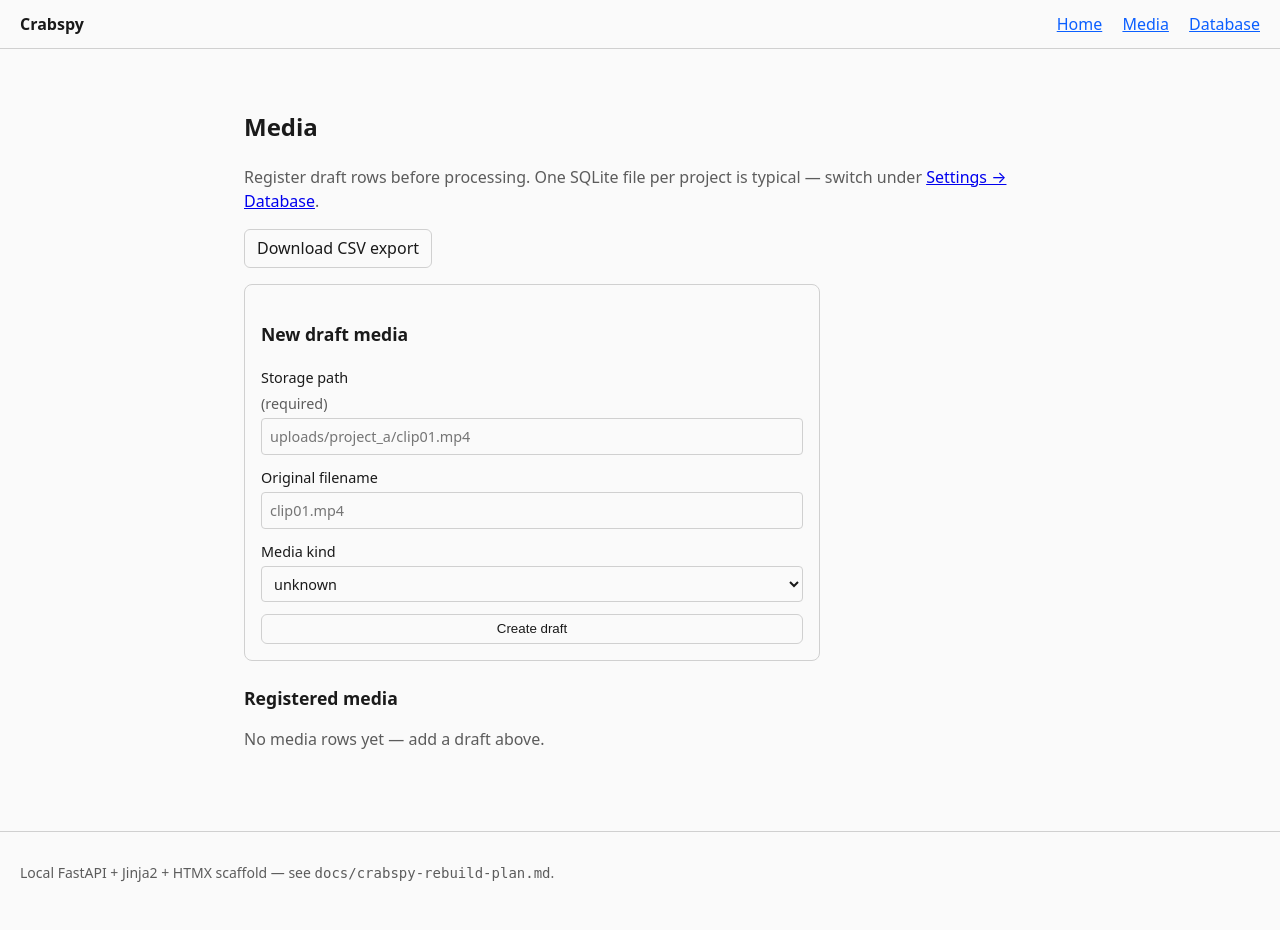
After one commit to CexyNature/Crabspy, a FastAPI app: template apps/web/crabspy_web/templates/media/list.html in a window 1280 px wide. The commit adds this page. Run offline with FastAPI, Linux system fonts and the light colour scheme; the template is opened without the code that fills it, so the values that code supplies are empty.

Commit message:
:necktie: Add database layer to web, database switching and listing

```diff
--- a/apps/web/alembic.ini
+++ b/apps/web/alembic.ini
@@ -2,6 +2,7 @@
 script_location = alembic
 prepend_sys_path = .
 version_path_separator = os
+path_separator = os
 
 sqlalchemy.url = sqlite:///%(here)s/../../data/db/project.sqlite
 
--- a/apps/web/crabspy_web/app.py
+++ b/apps/web/crabspy_web/app.py
@@ -8,8 +8,9 @@ from fastapi.staticfiles import StaticFiles
 from fastapi.templating import Jinja2Templates
 
 from crabspy_web.config import get_settings
+from crabspy_web.db.migrate import run_alembic_upgrade_head
 from crabspy_web.db.session import init_engine
-from crabspy_web.routers import health, pages
+from crabspy_web.routers import health, media, pages, settings as settings_router
 
 PACKAGE_DIR = Path(__file__).resolve().parent
 
@@ -21,7 +22,12 @@ async def lifespan(app: FastAPI):
     settings.uploads_dir.mkdir(parents=True, exist_ok=True)
     settings.exports_dir.mkdir(parents=True, exist_ok=True)
     settings.cache_dir.mkdir(parents=True, exist_ok=True)
-    init_engine(settings.database_url)
+    settings.config_dir.mkdir(parents=True, exist_ok=True)
+
+    url = settings.resolve_database_url()
+    init_engine(url)
+    run_alembic_upgrade_head(url)
+
     yield
 
 
@@ -43,6 +49,8 @@ def create_app() -> FastAPI:
 
     app.include_router(pages.router)
     app.include_router(health.router)
+    app.include_router(media.router)
+    app.include_router(settings_router.router)
 
     return app
 
--- a/apps/web/crabspy_web/services/__init__.py
+++ b/apps/web/crabspy_web/services/__init__.py
@@ -1 +1 @@
-"""Application services (media, metadata, CSV export, etc.)."""
+"""Application services."""
--- a/apps/web/crabspy_web/static/css/app.css
+++ b/apps/web/crabspy_web/static/css/app.css
@@ -97,3 +97,95 @@ body {
 .fragment-status p {
   margin: 0;
 }
+
+.h3 {
+  font-size: 1.1rem;
+  margin: 1.25rem 0 0.5rem;
+}
+
+.stacked-form {
+  display: flex;
+  flex-direction: column;
+  gap: 0.75rem;
+  max-width: 36rem;
+  margin-bottom: 1.5rem;
+  padding: 1rem;
+  border: 1px solid var(--border);
+  border-radius: 8px;
+}
+
+.stacked-form label {
+  display: flex;
+  flex-direction: column;
+  gap: 0.25rem;
+  font-size: 0.9rem;
+}
+
+.stacked-form input,
+.stacked-form select,
+.stacked-form textarea {
+  padding: 0.4rem 0.5rem;
+  border: 1px solid var(--border);
+  border-radius: 4px;
+  background: var(--bg);
+  color: var(--fg);
+  font: inherit;
+}
+
+.btn-secondary {
+  display: inline-block;
+  text-decoration: none;
+  margin-right: 0.5rem;
+}
+
+.form-error {
+  color: #b00020;
+  font-weight: 600;
+}
+
+.table-wrap {
+  overflow-x: auto;
+}
+
+.data-table {
+  width: 100%;
+  border-collapse: collapse;
+  font-size: 0.9rem;
+}
+
+.data-table th,
+.data-table td {
+  border: 1px solid var(--border);
+  padding: 0.4rem 0.5rem;
+  text-align: left;
+  vertical-align: top;
+}
+
+.data-table thead {
+  background: color-mix(in srgb, var(--border) 30%, transparent);
+}
+
+.cell-path {
+  word-break: break-all;
+  max-width: 14rem;
+}
+
+.code-block {
+  padding: 0.75rem 1rem;
+  border: 1px solid var(--border);
+  border-radius: 6px;
+  overflow-x: auto;
+  font-size: 0.85rem;
+}
+
+.notice {
+  padding: 0.75rem 1rem;
+  border-radius: 6px;
+  border: 1px solid var(--border);
+  background: color-mix(in srgb, var(--accent) 12%, transparent);
+}
+
+.notice.success {
+  border-color: #2e7d32;
+  background: color-mix(in srgb, #2e7d32 15%, transparent);
+}
--- a/apps/web/crabspy_web/templates/layouts/base.html
+++ b/apps/web/crabspy_web/templates/layouts/base.html
@@ -12,6 +12,8 @@
       <a class="brand" href="/">Crabspy</a>
       <nav class="site-nav">
         <a href="/">Home</a>
+        <a href="/media/">Media</a>
+        <a href="/settings/database">Database</a>
       </nav>
     </header>
     <main id="main" class="site-main">
--- /dev/null
+++ b/apps/web/crabspy_web/templates/media/list.html
@@ -0,0 +1,15 @@
+{% extends "layouts/base.html" %}
+{% block title %}Media — Crabspy{% endblock %}
+{% block content %}
+  <section class="panel">
+    <h1>Media</h1>
+    <p class="muted">
+      Register draft rows before processing. One SQLite file per project is typical — switch under
+      <a href="/settings/database">Settings → Database</a>.
+    </p>
+    <p>
+      <a class="btn btn-secondary" href="/media/export.csv">Download CSV export</a>
+    </p>
+    {% include "partials/media_list_block.html" %}
+  </section>
+{% endblock %}
--- a/apps/web/crabspy_web/templates/pages/index.html
+++ b/apps/web/crabspy_web/templates/pages/index.html
@@ -4,7 +4,8 @@
   <section class="panel">
     <h1>Crabspy web</h1>
     <p class="lead">
-      Server-rendered UI scaffold. Media metadata, annotations, and database features will plug in per the rebuild plan.
+      Register media drafts, switch project databases, and export CSV — see <a href="/media/">Media</a> and
+      <a href="/settings/database">Database settings</a>.
     </p>
     <p>
       <strong>HTMX example:</strong>
--- /dev/null
+++ b/apps/web/crabspy_web/templates/partials/media_list_block.html
@@ -0,0 +1,65 @@
+<div id="media-list-block" class="media-list-block">
+  {% if error %}
+    <p class="form-error" role="alert">{{ error }}</p>
+  {% endif %}
+
+  <form
+    class="stacked-form"
+    method="post"
+    action="/media/"
+    hx-post="/media/"
+    hx-target="#media-list-block"
+    hx-swap="outerHTML"
+  >
+    <h2 class="h3">New draft media</h2>
+    <label>
+      Storage path <span class="muted">(required)</span>
+      <input type="text" name="storage_path" required placeholder="uploads/project_a/clip01.mp4" autocomplete="off" />
+    </label>
+    <label>
+      Original filename
+      <input type="text" name="original_filename" placeholder="clip01.mp4" autocomplete="off" />
+    </label>
+    <label>
+      Media kind
+      <select name="media_kind">
+        <option value="unknown" selected>unknown</option>
+        <option value="image">image</option>
+        <option value="video">video</option>
+      </select>
+    </label>
+    <button type="submit" class="btn">Create draft</button>
+  </form>
+
+  <h2 class="h3">Registered media</h2>
+  {% if rows %}
+    <div class="table-wrap">
+      <table class="data-table">
+        <thead>
+          <tr>
+            <th>Kind</th>
+            <th>Status</th>
+            <th>Storage path</th>
+            <th>Sample code</th>
+            <th>Site</th>
+            <th>Created</th>
+          </tr>
+        </thead>
+        <tbody>
+          {% for row in rows %}
+            <tr>
+              <td><code>{{ row.media_kind.value }}</code></td>
+              <td><code>{{ row.processing_status.value }}</code></td>
+              <td class="cell-path">{{ row.storage_path }}</td>
+              <td>{{ row.sample_code or "—" }}</td>
+              <td>{{ row.site_name or "—" }}</td>
+              <td class="muted">{{ row.created_at }}</td>
+            </tr>
+          {% endfor %}
+        </tbody>
+      </table>
+    </div>
+  {% else %}
+    <p class="muted">No media rows yet — add a draft above.</p>
+  {% endif %}
+</div>
--- /dev/null
+++ b/apps/web/crabspy_web/templates/settings/database.html
@@ -0,0 +1,5 @@
+{% extends "layouts/base.html" %}
+{% block title %}Database — Crabspy{% endblock %}
+{% block content %}
+  {% include "partials/settings_database_body.html" %}
+{% endblock %}
```
Also changed, not shown: apps/web/crabspy_web/config.py (+33 -5 lines), apps/web/crabspy_web/db/migrate.py (added, +32 -0 lines), apps/web/crabspy_web/routers/media.py (added, +97 -0 lines), apps/web/crabspy_web/routers/settings.py (added, +81 -0 lines), apps/web/crabspy_web/services/csv_export.py (added, +61 -0 lines), apps/web/crabspy_web/templates/partials/settings_database_body.html (added, +42 -0 lines), tests/web/conftest.py (added, +16 -0 lines), tests/web/test_media_routes.py (added, +56 -0 lines), apps/web/README.md, 2 other files.
